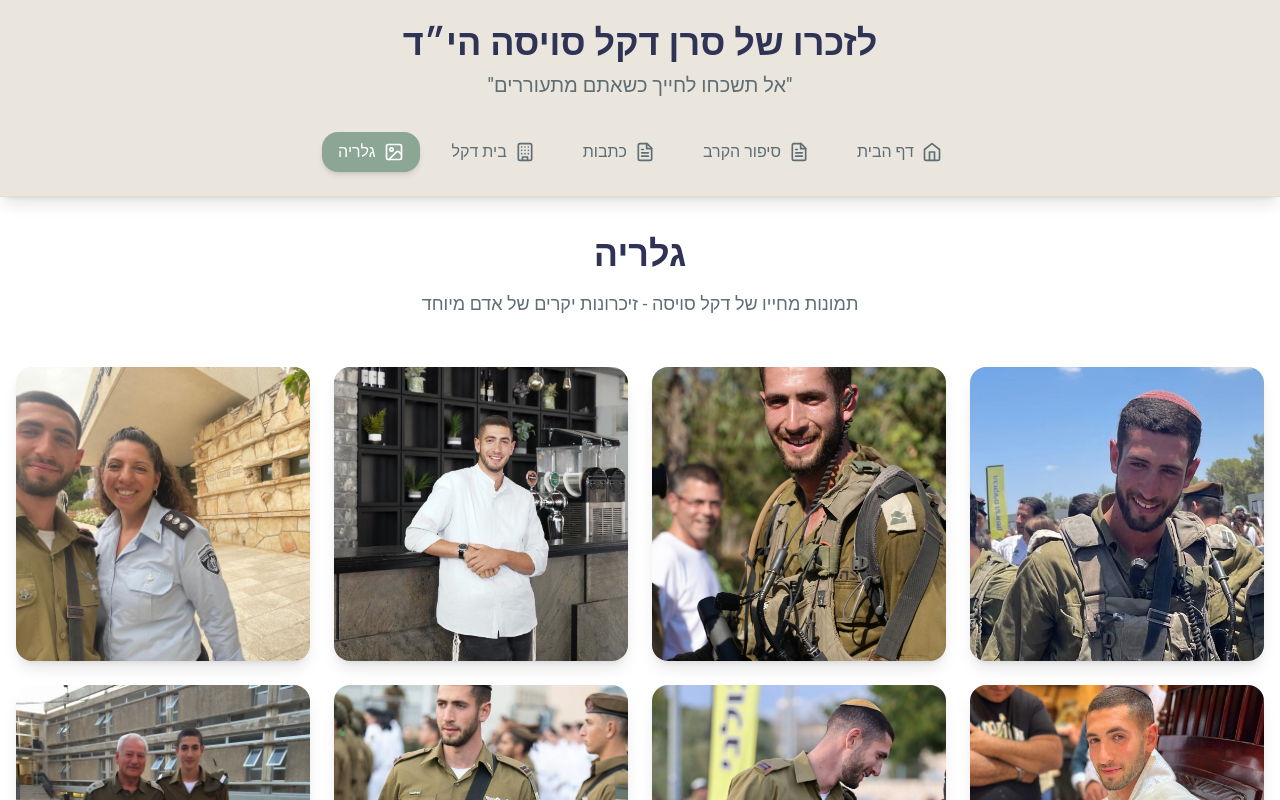
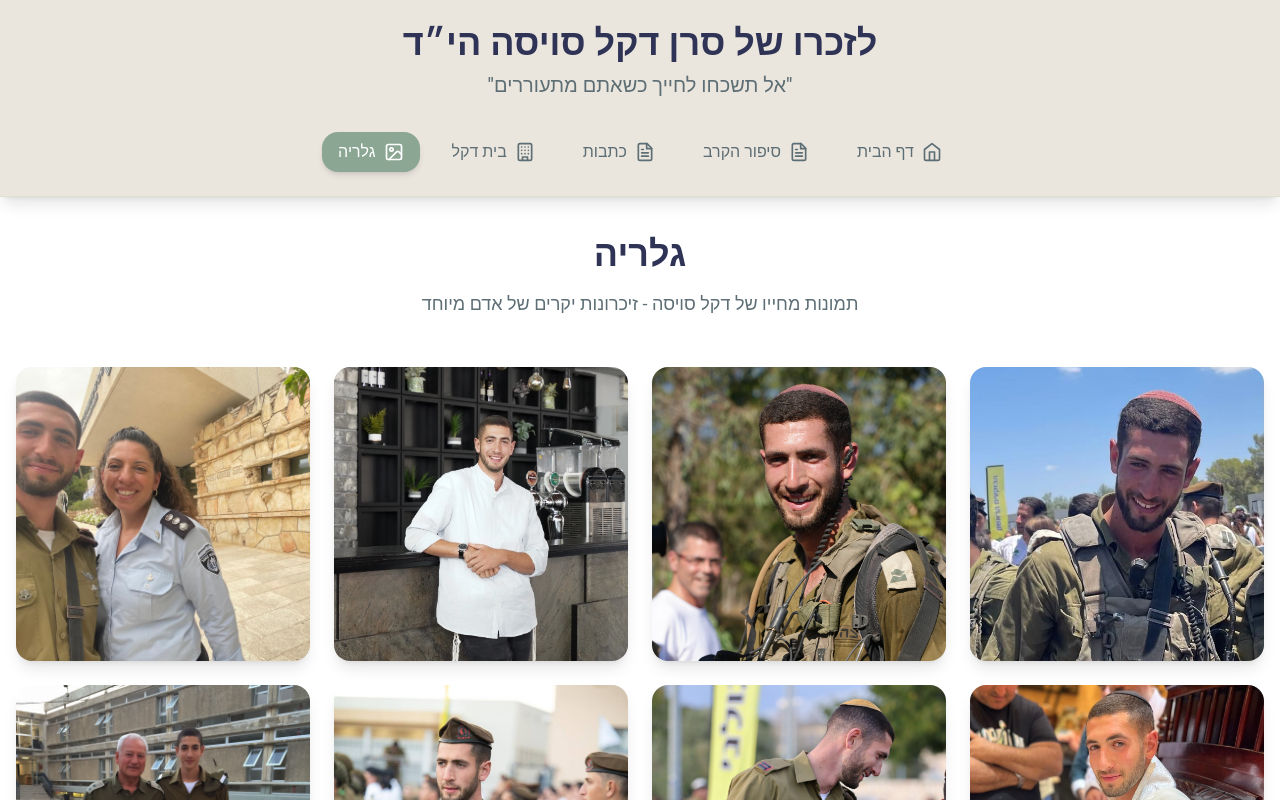
Before and after one commit to edenswissa/DekelsWebsite, a React (Vite) app: page /#/gallery in a window 1280 px wide. Shown: the top 800 px of the page. Built offline with nearby package versions, Linux system fonts and the light colour scheme.

Commit message:
Remove titles and descriptions from gallery images - keep in comments for future use

```diff
--- a/src/pages/Gallery.tsx
+++ b/src/pages/Gallery.tsx
@@ -6,8 +6,8 @@ interface ImageItem {
   id: number;
   src: string;
   alt: string;
-  title: string;
-  description: string;
+  // title: string; // להסיר כותרות - להשאיר להערה לעתיד
+  // description: string; // להסיר תיאורים - להשאיר להערה לעתיד
   objectPosition?: string;
 }
 
@@ -20,96 +20,96 @@ const Gallery: React.FC = () => {
       id: 1,
       src: './images/dekel/main.JPG',
       alt: 'דקל סויסה - תמונה ראשית',
-      title: 'דקל סויסה',
-      description: 'תמונה ראשית של דקל',
+      // title: 'דקל סויסה', // להשאיר להערה לעתיד
+      // description: 'תמונה ראשית של דקל', // להשאיר להערה לעתיד
       objectPosition: 'object-[50%_10%]'
     },
     {
       id: 2,
       src: './images/dekel/officer.jpg',
       alt: 'דקל סויסה במדים',
-      title: 'בשירות הצבאי',
-      description: 'דקל במדים',
-      objectPosition: 'object-center'
+      // title: 'בשירות הצבאי', // להשאיר להערה לעתיד
+      // description: 'דקל במדים', // להשאיר להערה לעתיד
+      objectPosition: 'object-[50%_10%]'
     },
     {
       id: 3,
       src: './images/dekel/whiteShirt.JPG',
       alt: 'דקל סויסה בחולצה לבנה',
-      title: 'דקל בחולצה לבנה',
-      description: 'דקל בחולצה לבנה',
+      // title: 'דקל בחולצה לבנה', // להשאיר להערה לעתיד
+      // description: 'דקל בחולצה לבנה', // להשאיר להערה לעתיד
       objectPosition: 'object-center'
     },
     {
       id: 4,
       src: './images/dekel/PHOTO-2024-05-12-01-10-37 2.jpg',
       alt: 'דקל סויסה - תמונה 4',
-      title: 'דקל סויסה',
-      description: 'תמונה של דקל',
+      // title: 'דקל סויסה', // להשאיר להערה לעתיד
+      // description: 'תמונה של דקל', // להשאיר להערה לעתיד
       objectPosition: 'object-left'
     },
     {
       id: 5,
       src: './images/dekel/72833904-44c4-4182-80b3-c800d46857f0.jpg',
       alt: 'דקל סויסה - תמונה 5',
-      title: 'דקל סויסה',
-      description: 'תמונה של דקל',
-      objectPosition: 'object-center'
+      // title: 'דקל סויסה', // להשאיר להערה לעתיד
+      // description: 'תמונה של דקל', // להשאיר להערה לעתיד
+      objectPosition: 'object-[50%_10%]'
     },
     {
       id: 6,
       src: './images/dekel/14347ed2-d937-49f3-a64a-a7bb7a2a8521.JPG',
       alt: 'דקל סויסה - תמונה 6',
-      title: 'דקל סויסה',
-      description: 'תמונה של דקל',
+      // title: 'דקל סויסה', // להשאיר להערה לעתיד
+      // description: 'תמונה של דקל', // להשאיר להערה לעתיד
       objectPosition: 'object-center'
     },
     {
       id: 7,
       src: './images/dekel/b9845ecf-e075-4faa-81b5-2e6d009d9cc6.JPG',
       alt: 'דקל סויסה - תמונה 7',
-      title: 'דקל סויסה',
-      description: 'תמונה של דקל',
-      objectPosition: 'object-center'
+      // title: 'דקל סויסה', // להשאיר להערה לעתיד
+      // description: 'תמונה של דקל', // להשאיר להערה לעתיד
+      objectPosition: 'object-[50%_10%]'
     },
     {
       id: 8,
       src: './images/dekel/IMG_5525.JPG',
       alt: 'דקל סויסה - תמונה 8',
-      title: 'דקל סויסה',
-      description: 'תמונה של דקל',
+      // title: 'דקל סויסה', // להשאיר להערה לעתיד
+      // description: 'תמונה של דקל', // להשאיר להערה לעתיד
       objectPosition: 'object-center'
     },
     {
       id: 9,
-      src: './images/dekel/0a876c50-2755-431c-bd6f-c38005351fbf.JPG',
+      src: './images/dekel/IMG_6238.jpeg',
       alt: 'דקל סויסה - תמונה 9',
-      title: 'דקל סויסה',
-      description: 'תמונה של דקל',
+      // title: 'דקל סויסה', // להשאיר להערה לעתיד
+      // description: 'תמונה של דקל', // להשאיר להערה לעתיד
       objectPosition: 'object-center'
     },
     {
       id: 10,
       src: './images/dekel/0fe50942-2e45-475e-87f5-ff9a177d1fff.JPG',
       alt: 'דקל סויסה - תמונה 10',
-      title: 'דקל סויסה',
-      description: 'תמונה של דקל',
+      // title: 'דקל סויסה', // להשאיר להערה לעתיד
+      // description: 'תמונה של דקל', // להשאיר להערה לעתיד
       objectPosition: 'object-center'
     },
     {
       id: 11,
       src: './images/dekel/63aad398-2222-422a-974e-77a37ccd0ae1.JPG',
       alt: 'דקל סויסה - תמונה 11',
-      title: 'דקל סויסה',
-      description: 'תמונה של דקל',
+      // title: 'דקל סויסה', // להשאיר להערה לעתיד
+      // description: 'תמונה של דקל', // להשאיר להערה לעתיד
       objectPosition: 'object-center'
     },
     {
       id: 12,
       src: './images/dekel/IMG_1198.jpeg',
       alt: 'דקל סויסה - תמונה 12',
-      title: 'דקל סויסה',
-      description: 'תמונה של דקל',
+      // title: 'דקל סויסה', // להשאיר להערה לעתיד
+      // description: 'תמונה של דקל', // להשאיר להערה לעתיד
       objectPosition: 'object-center'
     }
   ];
@@ -173,12 +173,13 @@ const Gallery: React.FC = () => {
                     className={`w-full aspect-square object-cover ${image.objectPosition || 'object-center'}`}
                     loading="lazy"
                   />
-                  <div className="absolute inset-0 bg-gradient-to-t from-black/60 via-transparent to-transparent opacity-0 group-hover:opacity-100 transition-opacity duration-300">
+                  {/* להסיר כותרות ותיאורים - להשאיר להערה לעתיד */}
+                  {/* <div className="absolute inset-0 bg-gradient-to-t from-black/60 via-transparent to-transparent opacity-0 group-hover:opacity-100 transition-opacity duration-300">
                     <div className="absolute bottom-0 left-0 right-0 p-4 text-white">
                       <h3 className="font-bold text-lg mb-1">{image.title}</h3>
                       <p className="text-sm opacity-90">{image.description}</p>
                     </div>
-                  </div>
+                  </div> */}
                 </div>
               </motion.div>
             ))}
@@ -241,11 +242,11 @@ const Gallery: React.FC = () => {
                 onClick={(e) => e.stopPropagation()}
               />
 
-              {/* Image Info */}
-              <div className="absolute bottom-4 left-4 right-4 text-white text-center">
+              {/* להסיר כותרות ותיאורים - להשאיר להערה לעתיד */}
+              {/* <div className="absolute bottom-4 left-4 right-4 text-white text-center">
                 <h3 className="text-xl font-bold mb-2">{selectedImage.title}</h3>
                 <p className="text-sm opacity-90">{selectedImage.description}</p>
-              </div>
+              </div> */}
             </div>
           </motion.div>
         )}
```
Also changed, not shown: 3 other files (tests, documents, lock files or other folders).
